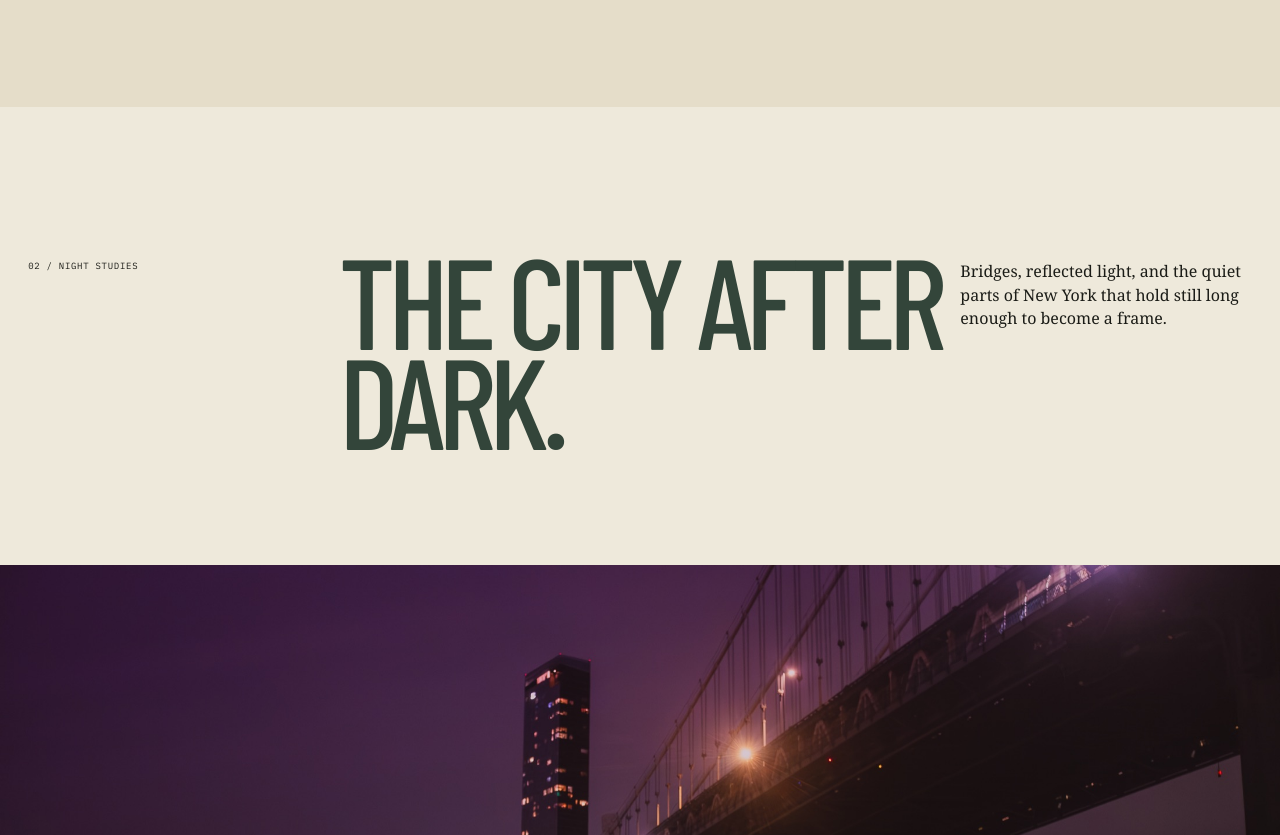
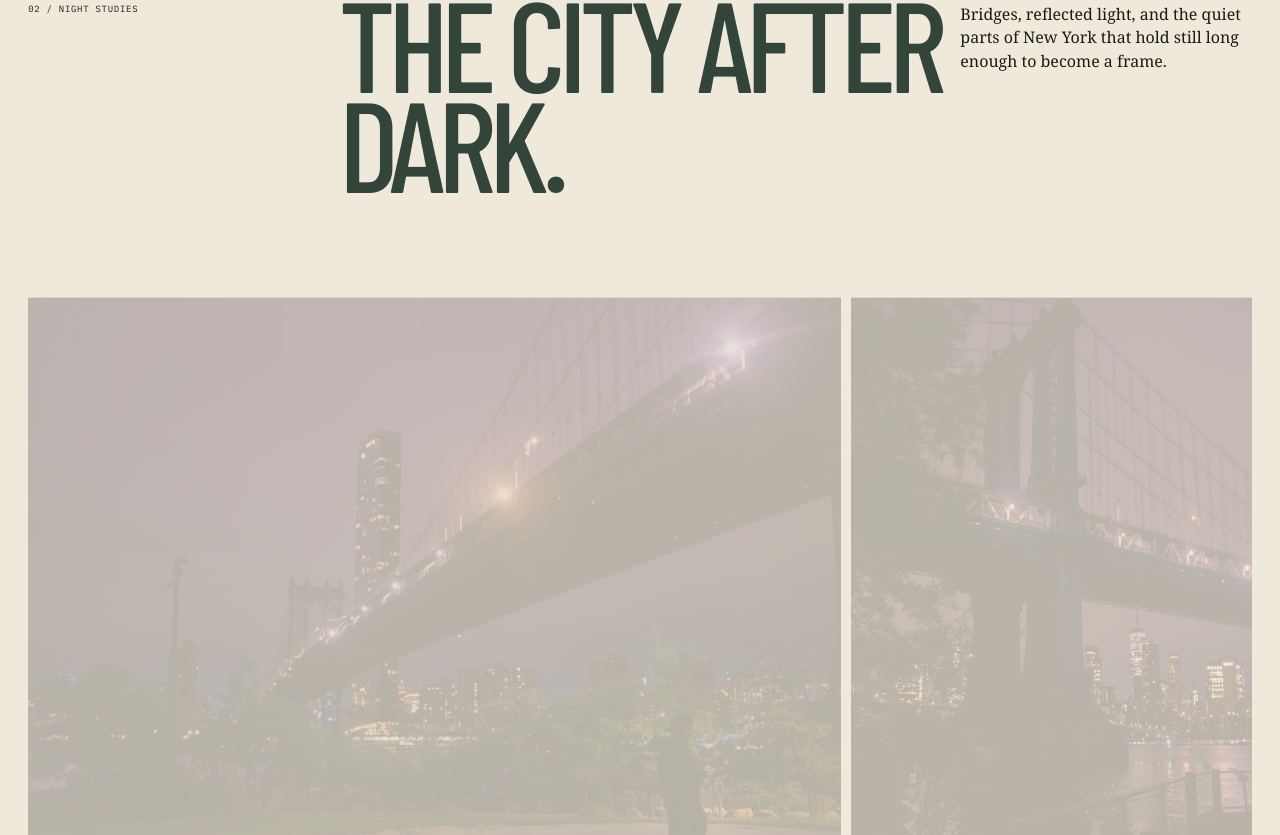
Before and after one commit to raghavrat/r4ghav, a Next.js app: page / in a window 1280 px wide. Shown: the part 1965-2800 px from the top of the page. Built offline with nearby package versions, Linux system fonts and the light colour scheme.

Commit message:
Tighten the portfolio gallery

```diff
--- a/app/PortfolioExperience.tsx
+++ b/app/PortfolioExperience.tsx
@@ -225,13 +225,14 @@ export function PortfolioExperience() {
             </p>
           </div>
 
-          <figure className="gallery-lead">
+          <div className="photo-archive">
+            <figure className="archive-frame archive-frame--lead">
               <Image
                 src="/photography/dscf4001-2.jpg"
                 alt="Manhattan Bridge crossing a purple night sky above a park"
                 width={2200}
                 height={1467}
-              sizes="100vw"
+                sizes="(max-width: 700px) 100vw, 66vw"
                 loading="lazy"
                 unoptimized
               />
@@ -241,8 +242,7 @@ export function PortfolioExperience() {
               </figcaption>
             </figure>
 
-          <div className="photo-grid">
-            <figure className="gallery-figure gallery-figure--portrait-a">
+            <figure className="archive-frame archive-frame--portrait-a">
               <Image
                 src="/photography/dscf4028.jpg"
                 alt="Manhattan Bridge with the Lower Manhattan skyline beyond it"
@@ -258,7 +258,7 @@ export function PortfolioExperience() {
               </figcaption>
             </figure>
 
-            <figure className="gallery-figure gallery-figure--wide-a">
+            <figure className="archive-frame archive-frame--wide-a">
               <Image
                 src="/photography/dscf4005.jpg"
                 alt="Brooklyn Bridge and Lower Manhattan illuminated at night"
@@ -274,7 +274,7 @@ export function PortfolioExperience() {
               </figcaption>
             </figure>
 
-            <figure className="gallery-figure gallery-figure--wide-b">
+            <figure className="archive-frame archive-frame--wide-b">
               <Image
                 src="/photography/dscf4023.jpg"
                 alt="Brooklyn Bridge, skyline, and carousel reflected in the East River"
@@ -290,7 +290,7 @@ export function PortfolioExperience() {
               </figcaption>
             </figure>
 
-            <figure className="gallery-figure gallery-figure--portrait-b">
+            <figure className="archive-frame archive-frame--portrait-b">
               <Image
                 src="/photography/dscf3993.jpg"
                 alt="Bridge tower rising above foliage in purple evening light"
@@ -305,15 +305,14 @@ export function PortfolioExperience() {
                 <span>Understructure</span>
               </figcaption>
             </figure>
-          </div>
 
-          <figure className="gallery-close">
+            <figure className="archive-frame archive-frame--closing">
               <Image
                 src="/photography/dscf4031-5.jpg"
                 alt="Manhattan Bridge and city lights reflected across the East River"
                 width={2200}
                 height={1466}
-              sizes="100vw"
+                sizes="(max-width: 700px) 100vw, 66vw"
                 loading="lazy"
                 unoptimized
               />
@@ -322,6 +321,7 @@ export function PortfolioExperience() {
                 <span>East River / Last frame</span>
               </figcaption>
             </figure>
+          </div>
         </section>
 
         <section className="music-section" id="music" aria-labelledby="music-title">
--- a/app/globals.css
+++ b/app/globals.css
@@ -259,7 +259,7 @@ a:focus-visible {
 }
 
 .work-section {
-  padding: clamp(92px, 10vw, 150px) 2.2vw clamp(110px, 13vw, 200px);
+  padding: clamp(76px, 8vw, 118px) 2.2vw clamp(86px, 9vw, 132px);
   border-top: 1px solid var(--line);
   background: var(--canvas);
 }
@@ -307,7 +307,7 @@ a:focus-visible {
 }
 
 .work-ledger {
-  margin-top: clamp(80px, 11vw, 170px);
+  margin-top: clamp(58px, 7vw, 100px);
   border-bottom: 1px solid var(--line);
 }
 
@@ -316,8 +316,8 @@ a:focus-visible {
   grid-template-columns: 0.35fr 1.15fr 2fr 2fr 0.85fr;
   gap: 1.5vw;
   align-items: center;
-  min-height: 142px;
-  padding: 18px 12px 18px 0;
+  min-height: 116px;
+  padding: 14px 12px 14px 0;
   border-top: 1px solid var(--line);
   transition: background-color 180ms ease, color 180ms ease,
     padding 180ms ease;
@@ -376,12 +376,12 @@ a:focus-visible {
 }
 
 .photography-section {
-  padding-top: clamp(100px, 12vw, 185px);
+  padding-top: clamp(76px, 8vw, 120px);
   background: var(--paper);
 }
 
 .photo-masthead {
-  padding: 0 2.2vw clamp(76px, 9vw, 135px);
+  padding: 0 2.2vw clamp(54px, 6vw, 86px);
 }
 
 .photo-masthead > p:first-child {
@@ -409,26 +409,6 @@ a:focus-visible {
   line-height: 1.45;
 }
 
-.gallery-lead,
-.gallery-close {
-  overflow: hidden;
-}
-
-.gallery-lead img,
-.gallery-close img {
-  width: 100%;
-  height: min(82svh, 980px);
-  object-fit: cover;
-}
-
-.gallery-lead img {
-  object-position: center 55%;
-}
-
-.gallery-close img {
-  object-position: center 51%;
-}
-
 figcaption {
   display: flex;
   justify-content: space-between;
@@ -441,61 +421,95 @@ figcaption {
   text-transform: uppercase;
 }
 
-.gallery-lead figcaption,
-.gallery-close figcaption {
-  padding-right: 2.2vw;
-  padding-left: 2.2vw;
+.photo-archive {
+  display: grid;
+  grid-template-columns: repeat(12, minmax(0, 1fr));
+  grid-template-rows: repeat(4, clamp(210px, 23vw, 340px));
+  gap: 10px;
+  padding: 0 2.2vw clamp(76px, 8vw, 120px);
 }
 
-.photo-grid {
+.archive-frame {
   display: grid;
-  grid-template-columns: repeat(12, minmax(0, 1fr));
-  gap: clamp(80px, 12vw, 190px) 1.5vw;
-  align-items: start;
-  padding: clamp(100px, 14vw, 220px) 2.2vw;
+  height: 100%;
+  min-width: 0;
+  grid-template-rows: minmax(0, 1fr) auto;
+  overflow: hidden;
+  border-top: 1px solid var(--line);
+  background: var(--canvas);
 }
 
-.gallery-figure {
-  min-width: 0;
-}
-
-.gallery-figure img {
+.archive-frame img {
   width: 100%;
+  height: 100%;
+  min-height: 0;
   background: var(--canvas);
   object-fit: cover;
   transition: filter 240ms ease;
 }
 
-.gallery-figure:hover img {
+.archive-frame:hover img {
   filter: saturate(1.12) contrast(1.03);
 }
 
-.gallery-figure--portrait-a {
-  grid-column: 2 / 6;
+.archive-frame figcaption {
+  background: var(--paper);
 }
 
-.gallery-figure--wide-a {
-  grid-column: 7 / -1;
-  margin-top: 16vw;
+.archive-frame--lead {
+  grid-column: 1 / 9;
+  grid-row: 1 / 3;
 }
 
-.gallery-figure--wide-b {
-  grid-column: 1 / 8;
+.archive-frame--portrait-a {
+  grid-column: 9 / -1;
+  grid-row: 1 / 3;
 }
 
-.gallery-figure--portrait-b {
-  grid-column: 9 / 12;
-  margin-top: 7vw;
+.archive-frame--wide-a {
+  grid-column: 1 / 5;
+  grid-row: 3;
+}
+
+.archive-frame--wide-b {
+  grid-column: 5 / 9;
+  grid-row: 3;
+}
+
+.archive-frame--portrait-b {
+  grid-column: 9 / -1;
+  grid-row: 3 / 5;
+}
+
+.archive-frame--closing {
+  grid-column: 1 / 9;
+  grid-row: 4;
+}
+
+.archive-frame--lead img {
+  object-position: center 58%;
+}
+
+.archive-frame--portrait-a img {
+  object-position: center 45%;
+}
+
+.archive-frame--portrait-b img {
+  object-position: center 43%;
+}
+
+.archive-frame--closing img {
+  object-position: center 52%;
 }
 
 .music-section {
-  padding: clamp(100px, 12vw, 185px) 2.2vw 0;
+  padding: clamp(76px, 8vw, 120px) 2.2vw 0;
   border-top: 1px solid var(--line);
   background: var(--sand);
 }
 
 .music-masthead {
-  padding-bottom: clamp(76px, 9vw, 140px);
+  padding-bottom: clamp(54px, 6vw, 88px);
 }
 
 .music-masthead > div {
@@ -545,7 +559,7 @@ figcaption {
 .record-shelf {
   display: grid;
   grid-template-columns: repeat(4, minmax(0, 1fr));
-  gap: clamp(42px, 5.8vw, 88px) 1.4vw;
+  gap: clamp(34px, 4vw, 62px) 1.4vw;
 }
 
 .record {
@@ -609,7 +623,7 @@ figcaption {
   grid-template-columns: 1fr auto auto;
   gap: clamp(24px, 5vw, 80px);
   align-items: center;
-  margin-top: clamp(90px, 12vw, 180px);
+  margin-top: clamp(62px, 7vw, 104px);
   padding: 18px 0;
   border-top: 1px solid var(--line);
   font-size: 9px;
@@ -623,7 +637,7 @@ figcaption {
 
 .footer {
   display: grid;
-  min-height: 52svh;
+  min-height: 42svh;
   grid-template-columns: 1fr auto;
   grid-template-rows: 1fr auto;
   align-items: end;
@@ -700,7 +714,7 @@ figcaption {
 
 @supports (animation-timeline: view()) {
   .work-row,
-  .gallery-figure,
+  .archive-frame,
   .record {
     animation: rise-in linear both;
     animation-range: entry 4% cover 25%;
@@ -846,17 +860,17 @@ figcaption {
 
   .section-masthead h2,
   .photo-masthead h2 {
-    margin-top: 52px;
+    margin-top: 38px;
     font-size: clamp(68px, 20vw, 112px);
   }
 
   .section-deck,
   .photo-masthead > p:last-child {
-    margin-top: 44px;
+    margin-top: 30px;
   }
 
   .work-ledger {
-    margin-top: 80px;
+    margin-top: 54px;
   }
 
   .work-row {
@@ -896,46 +910,58 @@ figcaption {
     padding-left: 14px;
   }
 
-  .gallery-lead img,
-  .gallery-close img {
-    height: 64svh;
+  .photo-archive {
+    grid-template-columns: repeat(2, minmax(0, 1fr));
+    grid-template-rows: 270px 340px 230px 250px;
+    gap: 6px;
+    padding: 0 14px 76px;
   }
 
-  .gallery-lead figcaption,
-  .gallery-close figcaption {
-    padding-right: 14px;
-    padding-left: 14px;
+  .archive-frame--lead {
+    grid-column: 1 / -1;
+    grid-row: 1;
   }
 
-  .photo-grid {
-    display: flex;
-    flex-direction: column;
-    gap: 92px;
-    padding: 110px 14px;
+  .archive-frame--portrait-a {
+    grid-column: 1;
+    grid-row: 2;
   }
 
-  .gallery-figure--portrait-a,
-  .gallery-figure--portrait-b {
-    width: 79%;
+  .archive-frame--portrait-b {
+    grid-column: 2;
+    grid-row: 2;
   }
 
-  .gallery-figure--portrait-b {
-    align-self: flex-end;
+  .archive-frame--wide-a {
+    grid-column: 1;
+    grid-row: 3;
   }
 
-  .gallery-figure--wide-a,
-  .gallery-figure--wide-b,
-  .gallery-figure--portrait-b {
-    margin-top: 0;
+  .archive-frame--wide-b {
+    grid-column: 2;
+    grid-row: 3;
+  }
+
+  .archive-frame--closing {
+    grid-column: 1 / -1;
+    grid-row: 4;
+  }
+
+  .archive-frame figcaption {
+    min-height: 42px;
+    flex-direction: column;
+    justify-content: flex-start;
+    gap: 1px;
+    padding: 6px;
   }
 
   .music-masthead h2 {
-    margin-top: 52px;
+    margin-top: 38px;
     font-size: clamp(72px, 21vw, 118px);
   }
 
   .music-masthead > p {
-    margin-top: 44px;
+    margin-top: 30px;
   }
 
   .music-photo {
@@ -954,7 +980,7 @@ figcaption {
 
   .record-shelf {
     grid-template-columns: repeat(2, minmax(0, 1fr));
-    gap: 54px 12px;
+    gap: 38px 12px;
   }
 
   .record-name {
@@ -968,7 +994,7 @@ figcaption {
 
   .footer {
     grid-template-columns: 1fr;
-    min-height: 60svh;
+    min-height: 46svh;
     padding-right: 14px;
     padding-left: 14px;
   }
```
Also changed, not shown: 1 other file (tests, documents, lock files or other folders). Lines whose indentation alone changed are shown as unchanged.
